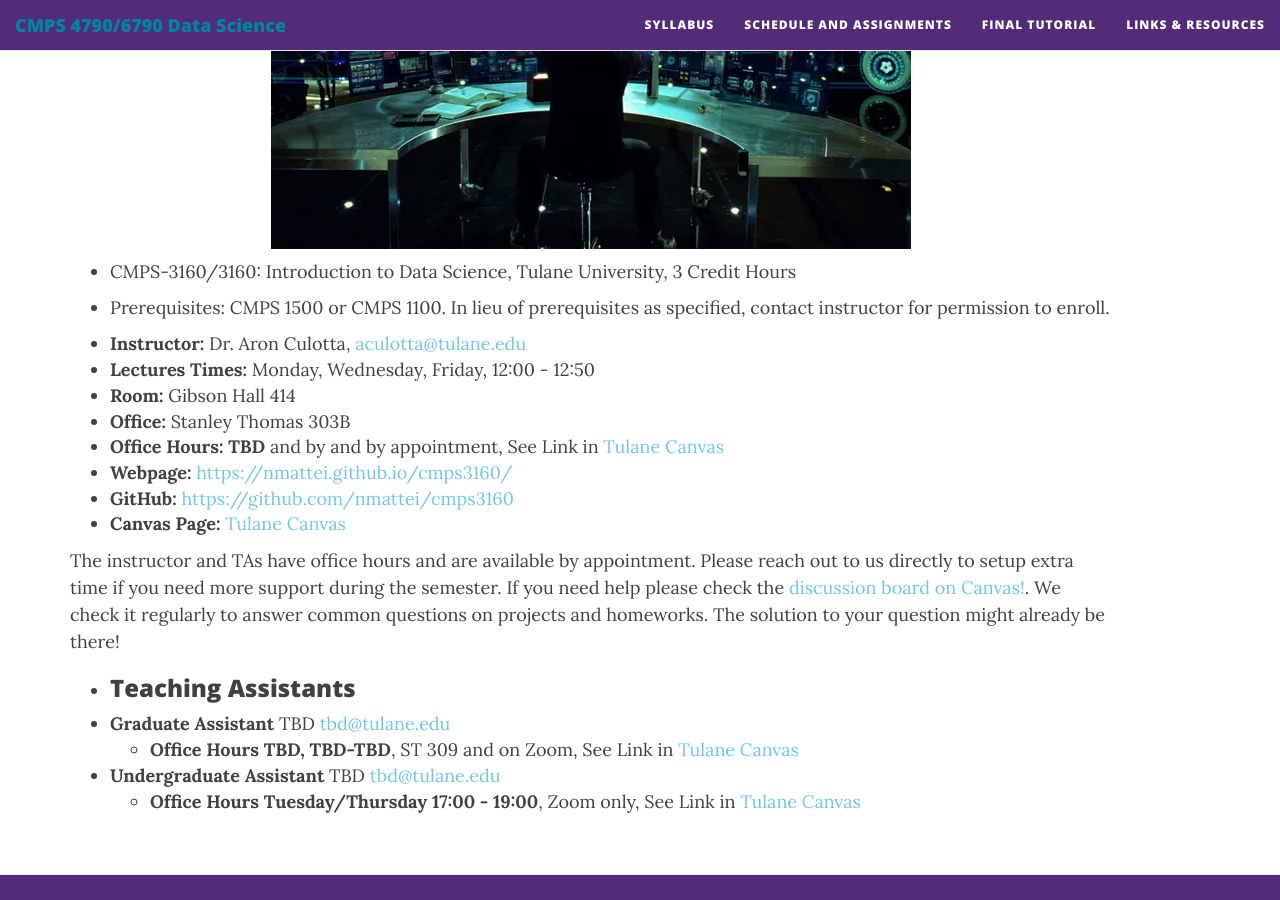
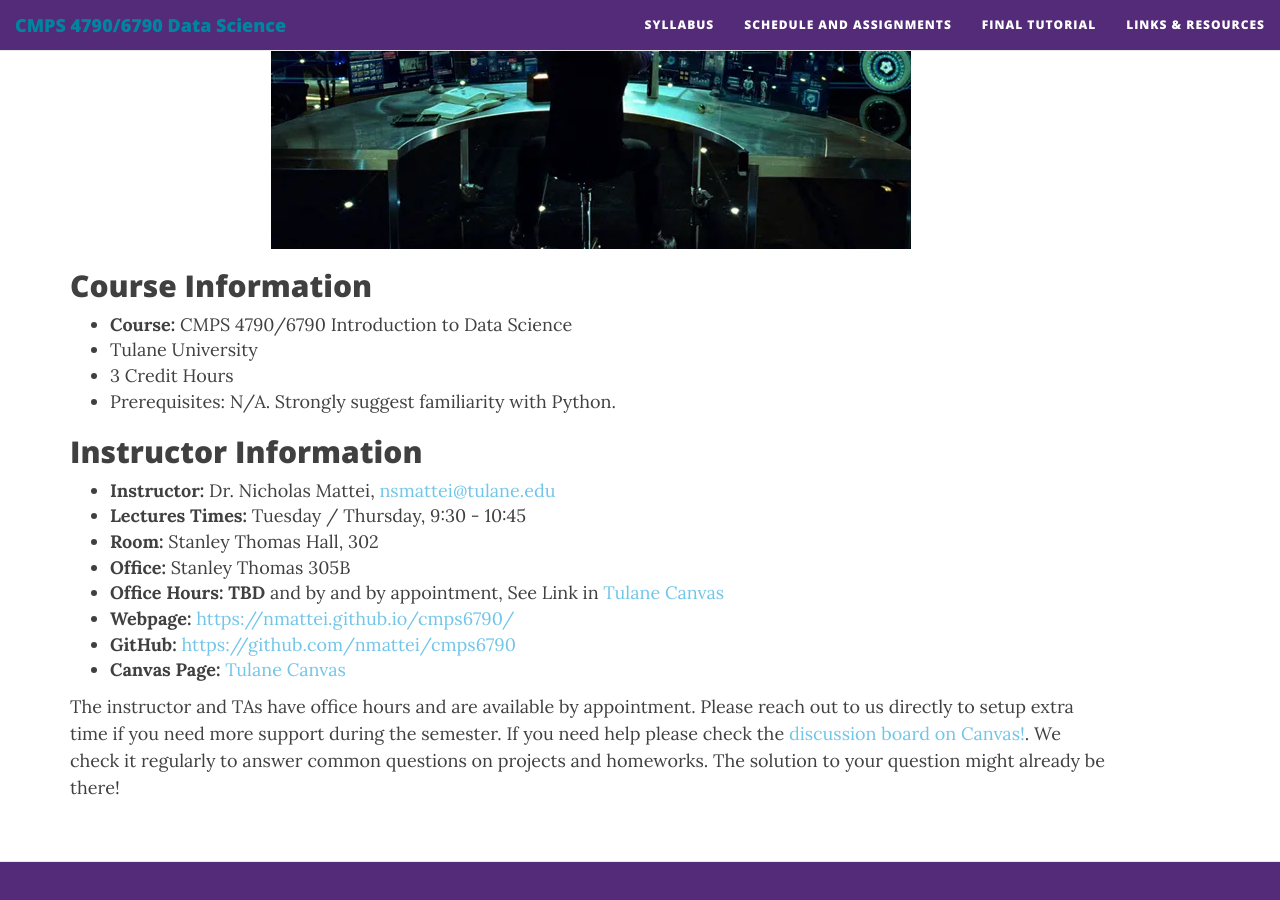
Before and after one commit to nmattei/cmps6790, a Jekyll site: the page built from index.md, in a window 1280 px wide and 900 px high, scrolled down 457 px. Built offline with Jekyll 4.4.1, drawn with Linux system fonts in a browser that asks for light colours; nearby versions of some CDN libraries; some of the changed text lies outside the part shown.

Commit message:
fixes to cover page

```diff
--- a/index.md
+++ b/index.md
@@ -1,30 +1,25 @@
 ---
 layout: page
-title: Introduction to Data Science
-subtitle: CMPS 3160/6160 - Fall 2023
+title: Data Science
+subtitle: CMPS 4790/6790 - Fall 2023
 published: true
 ---
 <p style="text-align:center;"><img src="{{ 'img/ds_cover.jpg' | relative_url }}" /></p>
 
-* CMPS-3160/3160: Introduction to Data Science, Tulane University, 3 Credit Hours
-* Prerequisites: CMPS 1500 or CMPS 1100. In lieu of prerequisites as specified, contact instructor for permission to enroll.
+## Course Information
+* **Course:** CMPS 4790/6790 Introduction to Data Science
+* Tulane University
+* 3 Credit Hours
+* Prerequisites: N/A. Strongly suggest familiarity with Python.
 
-
-* **Instructor:** Dr. Aron Culotta, <aculotta@tulane.edu>
-* **Lectures Times:** Monday, Wednesday, Friday, 12:00 - 12:50
-* **Room:** Gibson Hall 414
-* **Office:** Stanley Thomas 303B
+## Instructor Information
+* **Instructor:** Dr. Nicholas Mattei, <nsmattei@tulane.edu>
+* **Lectures Times:** Tuesday / Thursday, 9:30 - 10:45
+* **Room:** Stanley Thomas Hall, 302
+* **Office:** Stanley Thomas 305B
 * **Office Hours:** **TBD** and by and by appointment, See Link in [Tulane Canvas](https://tulane.instructure.com/)
-* **Webpage:** [https://nmattei.github.io/cmps3160/](https://nmattei.github.io/cmps3160/)
-* **GitHub:** [https://github.com/nmattei/cmps3160](https://github.com/nmattei/cmps3160)
+* **Webpage:** [https://nmattei.github.io/cmps6790/](https://nmattei.github.io/cmps6790/)
+* **GitHub:** [https://github.com/nmattei/cmps6790](https://github.com/nmattei/cmps6790)
 * **Canvas Page:** [Tulane Canvas](https://tulane.instructure.com/)
 
 The instructor and TAs have office hours and are available by appointment.  Please reach out to us directly to setup extra time if you need more support during the semester. If you need help please check the [discussion board on Canvas!](https://tulane.instructure.com/). We check it regularly to answer common questions on projects and homeworks.  The solution to your question might already be there!
-
-
-* ### Teaching Assistants
-
-* **Graduate Assistant** TBD <tbd@tulane.edu>
-  * **Office Hours** **TBD, TBD-TBD**, ST 309 and on Zoom, See Link in [Tulane Canvas](https://tulane.instructure.com/)
-* **Undergraduate Assistant**  TBD <tbd@tulane.edu>
-  * **Office Hours** **Tuesday/Thursday 17:00 - 19:00**, Zoom only, See Link in [Tulane Canvas](https://tulane.instructure.com/)
```
